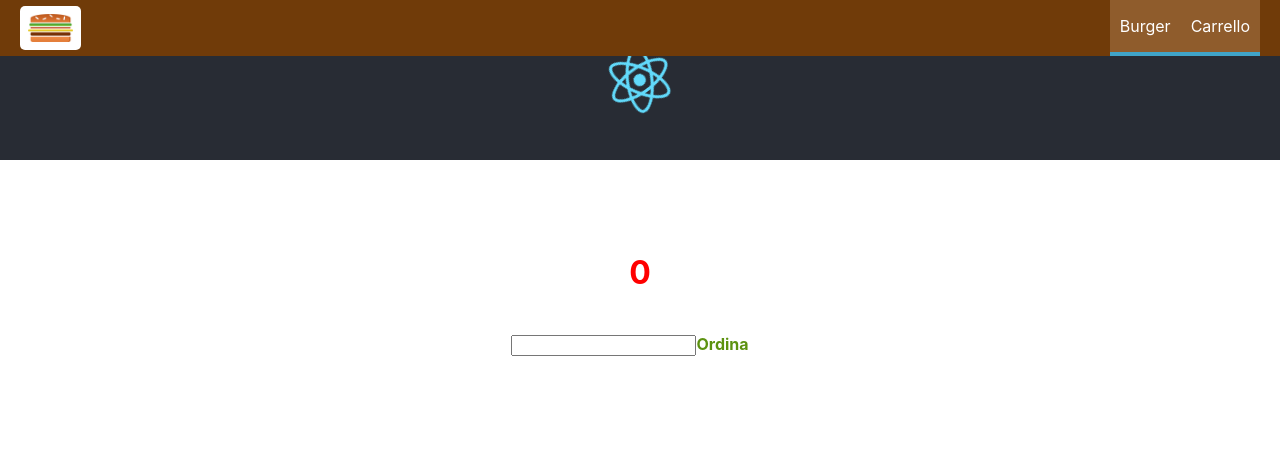
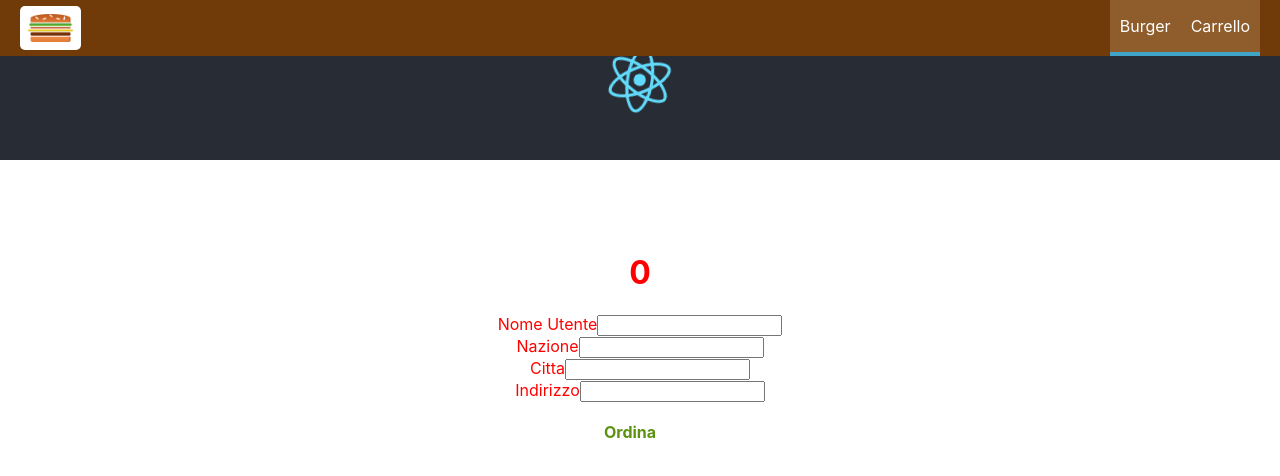
Before and after one commit to GiulioVolletti/react-burger, a React app: page /checkout in a window 1280 px wide. Shown: the top 476 px of the page. Built offline with nearby package versions, Linux system fonts and the light colour scheme.

Commit message:
finished form

```diff
--- a/src/containers/BurgerBuilder/BurgerBuilder.js
+++ b/src/containers/BurgerBuilder/BurgerBuilder.js
@@ -101,7 +101,7 @@ class BurgerBuilder extends Component {
             //console.log(encodeURIComponent(i))
             //console.log(encodeURIComponent(this.state.ingredients[i]))
         }
-        queryParams.push('price='+this.state.totalPrice)
+        queryParams.push('price='+this.state.totalPrice.toFixed(2))
         const queryString = queryParams.join('&');
         this.props.history.push({
             pathname: '/checkout',
--- a/src/containers/Checkout/Checkout.js
+++ b/src/containers/Checkout/Checkout.js
@@ -12,15 +12,13 @@ class Checkout extends Component{
         ingredients: null,
         price: 0,
         loading: false,
-        customer: {
-            name:'giulio',
-            adress: {
-                street: 'strada-test',
-                city: 'Roma',
-                country: 'Italia'
-            }
-        }
+        name:'giulio',
+        street: 'strada-test',
+        city: 'Roma',
+        country: 'Italia'
+
     }
+
     //mounted
     componentDidMount (){
         const query = new URLSearchParams(this.props.location.search)
@@ -43,18 +41,45 @@ class Checkout extends Component{
         const order = {
             ingredienti: this.state.ingredients,
             ammontare: this.state.price,
-            customer: this.state.customer
+            customer: {
+                name: this.state.name,
+                adress: {
+                    street: this.state.street,
+                    city: this.state.city,
+                    country:  this.state.country
+                }
+            }
         }
         axios.post('/ordini.json', order)
         .then(response =>  this.setState({loading: false}) )
     }
+    handleNameChange = (e) => {
+        //console.log(e.target.value);
+        this.setState({name: e.target.value} );
+    }
+
+    handleStreetChange = (e) => {
+        this.setState(  {street:e.target.value} );
+    }
+    handleCityChange = (e) => {
+        this.setState( {city:e.target.value} );
+    }
+    handleCountryChange = (e) => {
+        this.setState( {country:e.target.value});
+    }
 
     //render
     render(){
+        /**/
         let form = (
             <div className={classes.Forminner}>
                 <h1 >{this.state.price}</h1>
-                <FormItem type='text' />
+                <FormItem change={this.handleNameChange} type='text' nameinput='Nome Utente'/>
+                <FormItem change={this.handleCountryChange} type='text' nameinput='Nazione' />
+                <FormItem change={this.handleCityChange} type='text' nameinput='Citta' />
+                <FormItem change={this.handleStreetChange} type='text'  nameinput='Indirizzo'/>
+
+
                 <Button btnType='Success' clicked={this.orderHandlere}>Ordina</Button>
             </div>
         );
--- a/src/containers/Checkout/FormItem/FormItem.js
+++ b/src/containers/Checkout/FormItem/FormItem.js
@@ -7,7 +7,13 @@ class FormItem extends Component {
         let formItem = null;
         switch (this.props.type) {
             case ('text'):
-               formItem = <input type='text' ></input>
+               formItem = (
+                   <div>
+                       <label>{this.props.nameinput}</label>
+                        <input onChange={this.props.change} type='text' ></input>
+                   </div>
+
+                    )
                 break;
 
             default:
```
